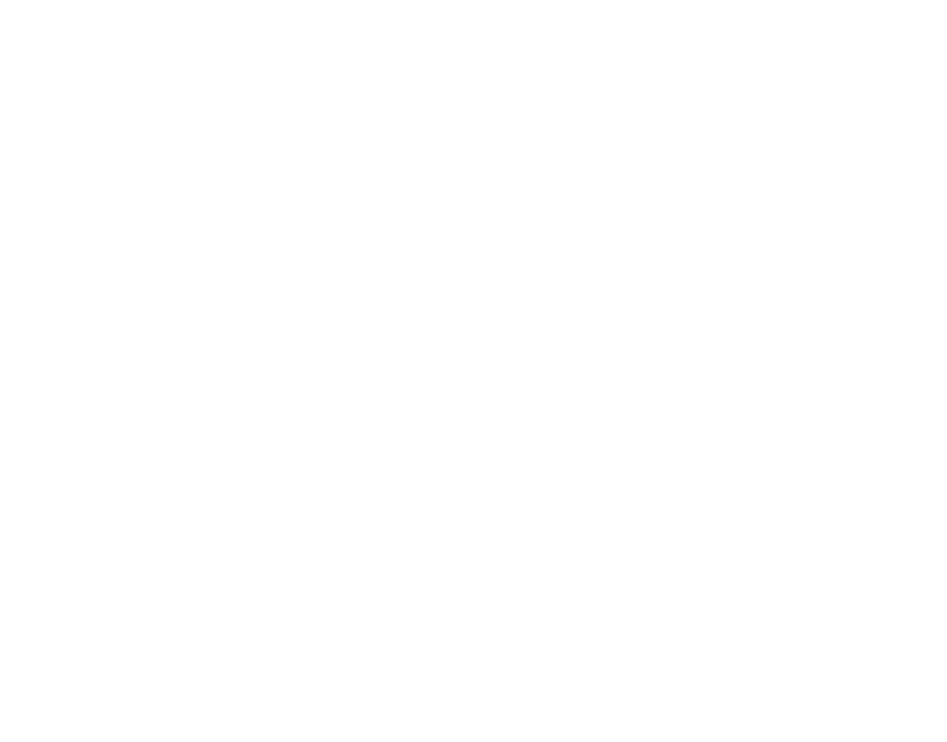
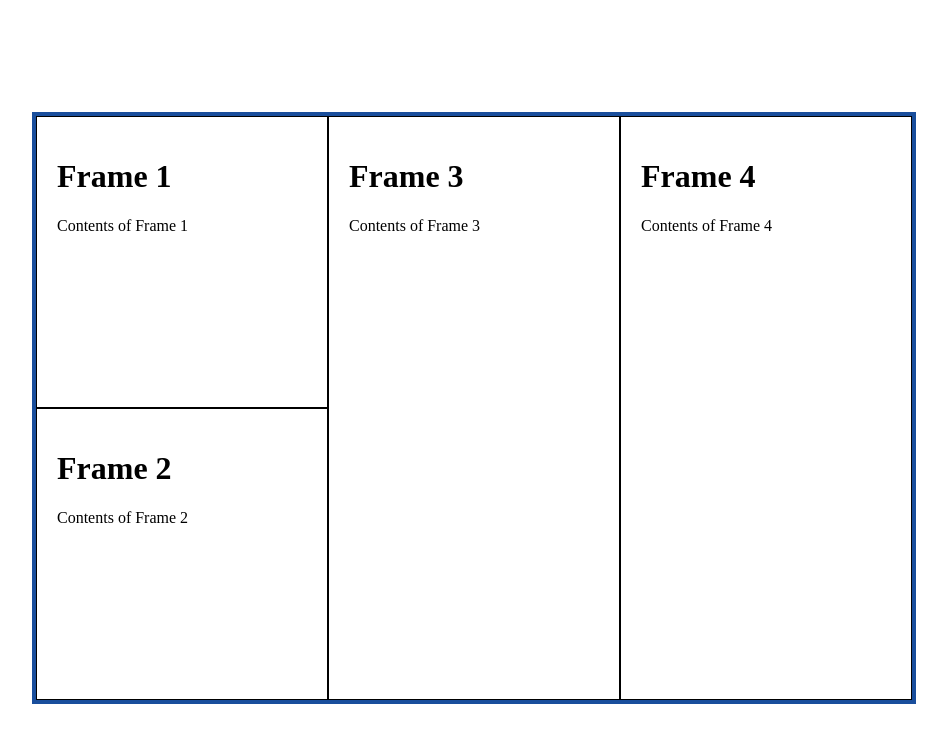
Before and after one commit to arnabbanik10/Html-Tasks, a plain HTML site: page Task9.html in a window 1280 px wide. Shown: the whole page, without its empty margins (166-1113 px from the left). Drawn offline with Linux system fonts and the light colour scheme.

Commit message:
Update Task9.html

```diff
--- a/Task9.html
+++ b/Task9.html
@@ -1,16 +1,49 @@
 <!DOCTYPE html>
-<html>
+<html lang="en">
 <head>
-  <title>Frames Example</title>
+    <meta charset="UTF-8">
+    <meta http-equiv="X-UA-Compatible" content="IE=edge">
+    <meta name="viewport" content="width=device-width, initial-scale=1.0">
+    <title>Document</title>
+    <style>
+        body{
+            height: 100vh;
+            display: flex;
+            justify-content: center;
+            align-items: center;
+        }
+        .outline{
+            border: 4px solid rgb(25, 78, 156);
+            display: flex;
+        }
+        .box{
+            min-width: 250px;
+            min-height: 250px;
+            border: 1px solid black;
+            padding: 20px;
+        }
+    </style>
 </head>
 <body>
-  <frameset cols="50%, 50%">
-    <frame src="./frames/frame1.htm">
-    <frame src="./frames/frame2.htm">
-    <frameset rows="50%, 50%">
-      <frame src="./frames/frame3.htm">
-      <frame src="./frames/frame4.htm">
-    </frameset>
-  </frameset>
+    <div class="outline">
+        <div class="">
+            <div class="box">
+                <h1>Frame 1</h1>
+                <p>Contents of Frame 1</p>
+            </div>
+            <div class="box">
+                <h1>Frame 2</h1>
+                <p>Contents of Frame 2</p>
+            </div>
+        </div>
+        <div class="box">
+            <h1>Frame 3</h1>
+            <p>Contents of Frame 3</p>
+        </div>
+        <div class="box">
+            <h1>Frame 4</h1>
+            <p>Contents of Frame 4</p>
+        </div>
+    </div>
 </body>
 </html>
```
